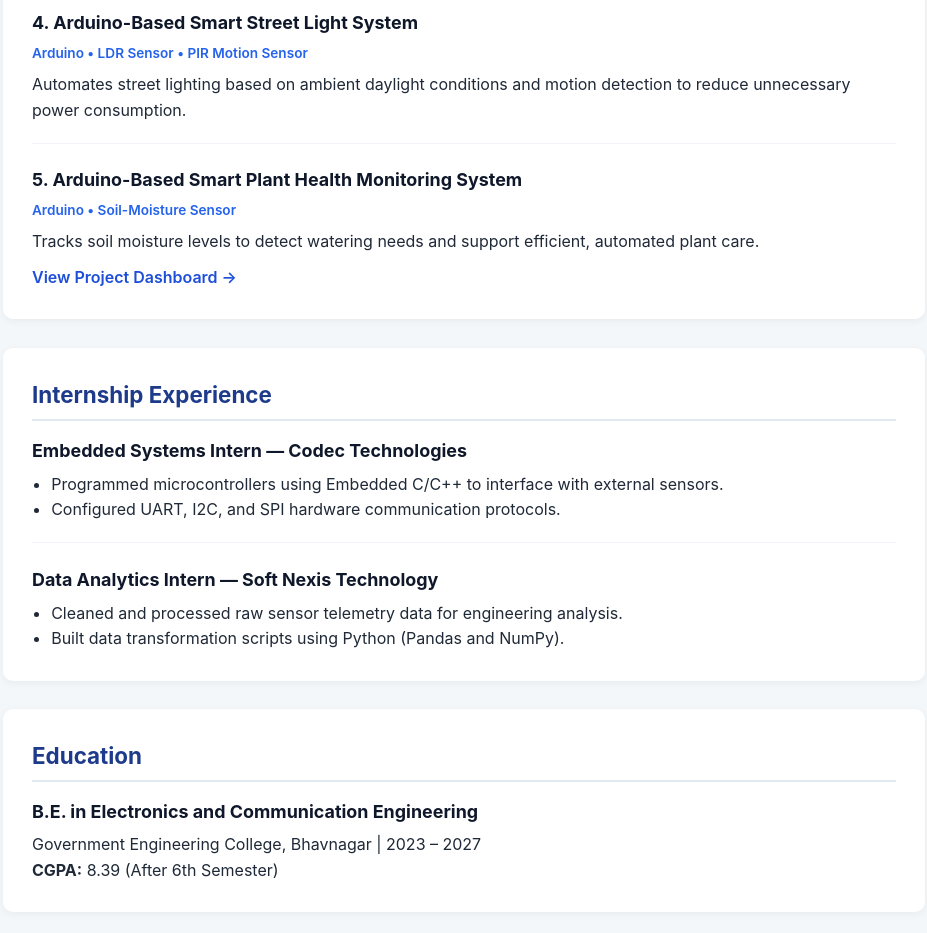
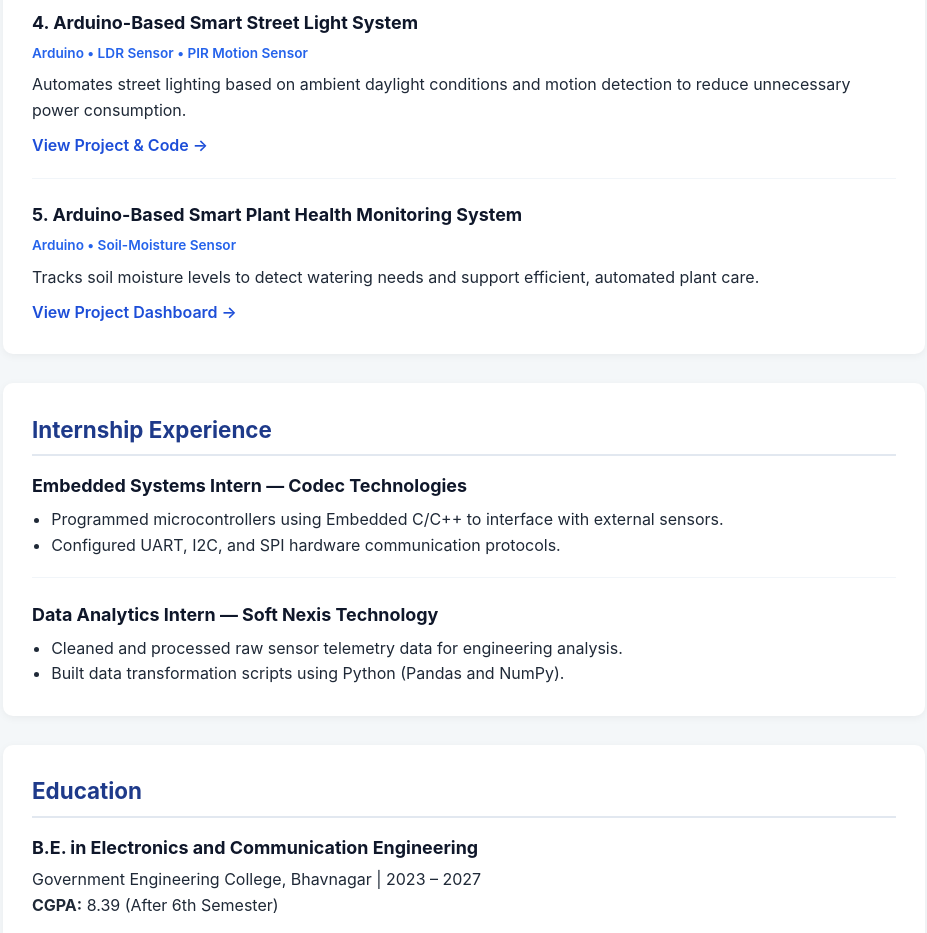
Before and after one commit to trushatanna/trushatanna.github.io, a plain HTML site: page index.html in a window 1280 px wide. Shown: the part 1360-2293 px from the top of the page, without its empty margins (176-1103 px from the left). Drawn offline with Linux system fonts and the light colour scheme.

Commit message:
Update index.html

```diff
--- a/index.html
+++ b/index.html
@@ -197,6 +197,11 @@
           Automates street lighting based on ambient daylight conditions and motion detection to reduce unnecessary
           power consumption.
         </p>
+        <p style="margin-top: 0.6rem;">
+          <a href="https://trushatanna.github.io/arduino-smart-street-light/" target="_blank" style="color: #1d4ed8; font-weight: 600; text-decoration: none;">
+            View Project &amp; Code &rarr;
+          </a>
+        </p>
       </div>
 
       <div class="project-card">
```
